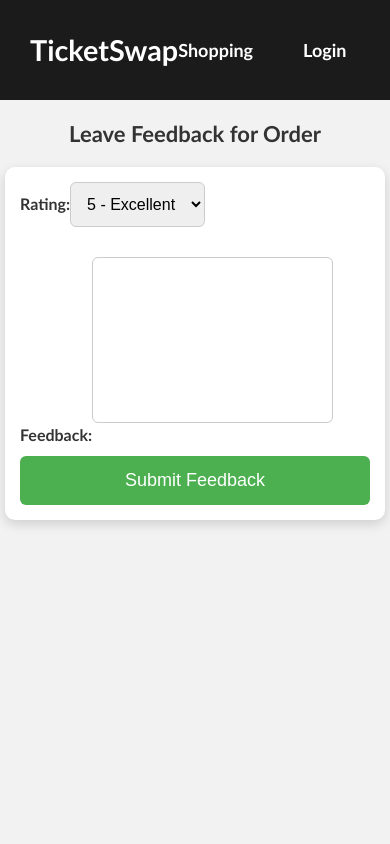
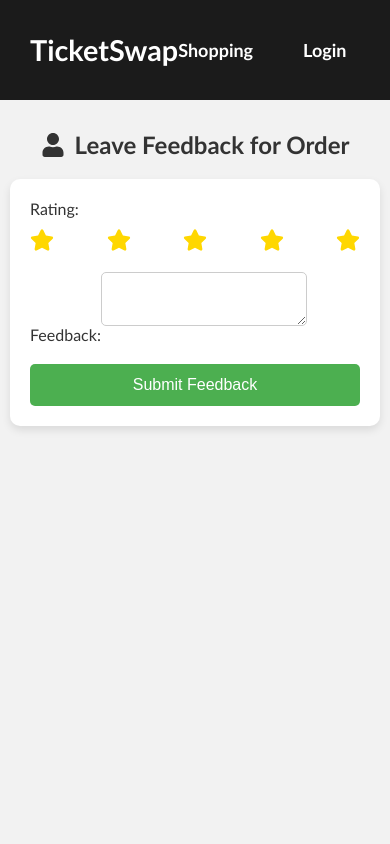
Before and after one commit to sonpv07/Resell_Ticket_FE, a React (Create React App) app: page /Feedback in a window 390 px wide. Shown: the top 844 px of the page. Built offline with nearby package versions, Linux system fonts and the light colour scheme.

Commit message:
fix order

```diff
--- a/package.json
+++ b/package.json
@@ -12,6 +12,7 @@
     "moment": "^2.30.1",
     "react": "^18.3.1",
     "react-dom": "^18.3.1",
+    "react-icons": "^5.3.0",
     "react-router-dom": "^6.26.2",
     "react-scripts": "5.0.1",
     "react-toastify": "^10.0.5",
--- a/src/pages/Feedback/Feedback.jsx
+++ b/src/pages/Feedback/Feedback.jsx
@@ -1,7 +1,10 @@
 import React, { useState } from 'react';
 import { useParams, useNavigate } from 'react-router-dom';
-import { sendFeedback } from '../../services/axios/axios';
+import { FaStar, FaUser } from 'react-icons/fa';
+import FeedbackService from '../../services/feedback.service';
 import './Feedback.scss';
+
+const feedbackService = new FeedbackService('http://14.225.204.144:7070/api/');
 
 const Feedback = () => {
   const { orderId } = useParams();
@@ -9,14 +12,19 @@
   const [rating, setRating] = useState(5);
   const navigate = useNavigate();
 
+  const handleRatingClick = (value) => {
+    setRating(value);
+  };
+
   const handleSubmit = async (e) => {
     e.preventDefault();
     try {
       const feedbackData = {
-        rating: parseInt(rating, 10),
-        feedback,
+        orderId,
+        comment: feedback,
+        stars: rating
       };
-      await sendFeedback(orderId, feedbackData);
+      await feedbackService.sendFeedback(feedbackData);
 
       alert('Feedback sent successfully!');
       navigate('/OrderHistory');
@@ -28,29 +36,32 @@
 
   return (
     <div className="feedback-container">
-      <h1>Leave Feedback for Order {orderId}</h1>
+      <h1><FaUser /> Leave Feedback for Order {orderId}</h1>
       <form onSubmit={handleSubmit} className="feedback-form">
-        <label>
+        <label className="feedback-form__label">
           Rating:
-          <select value={rating} onChange={(e) => setRating(e.target.value)}>
-            <option value={5}>5 - Excellent</option>
-            <option value={4}>4 - Good</option>
-            <option value={3}>3 - Average</option>
-            <option value={2}>2 - Poor</option>
-            <option value={1}>1 - Terrible</option>
-          </select>
+          <div className="rating-stars">
+            {[...Array(5)].map((_, index) => (
+              <FaStar
+                key={index}
+                className={`star ${index < rating ? 'filled' : ''}`}
+                onClick={() => handleRatingClick(index + 1)}
+              />
+            ))}
+          </div>
         </label>
 
-        <label>
+        <label className="feedback-form__label">
           Feedback:
           <textarea
             value={feedback}
             onChange={(e) => setFeedback(e.target.value)}
             required
+            className="feedback-form__textarea"
           />
         </label>
 
-        <button type="submit" className="submit-btn">Submit Feedback</button>
+        <button type="submit" className="feedback-form__submit-btn">Submit Feedback</button>
       </form>
     </div>
   );
--- a/src/pages/Feedback/Feedback.scss
+++ b/src/pages/Feedback/Feedback.scss
@@ -7,89 +7,81 @@
   align-items: center;
 
   h1 {
-    font-size: 28px; // Larger heading for consistency with other pages
+    font-size: 24px;
     color: #333;
     margin-bottom: 20px;
-    font-weight: bold; // Matching other headers
+    display: flex;
+    align-items: center;
+
+    svg {
+      margin-right: 10px;
+    }
   }
 
   .feedback-form {
     width: 100%;
-    max-width: 600px; // Increase width slightly for better alignment
+    max-width: 500px;
     background-color: #fff;
-    padding: 25px;
+    padding: 20px;
     border-radius: 10px;
-    box-shadow: 0 4px 12px rgba(0, 0, 0, 0.15); // Slightly stronger shadow for more emphasis
+    box-shadow: 0 4px 8px rgba(0, 0, 0, 0.1);
     display: flex;
     flex-direction: column;
 
-    label {
-      margin-bottom: 12px; // Consistent spacing
+    &__label {
+      margin-bottom: 20px;
       font-size: 16px;
       color: #333;
-      font-weight: bold; // Consistent with other text labels in the app
     }
 
-    select,
-    textarea {
-      padding: 12px;
-      margin-bottom: 18px;
+    &__textarea {
+      padding: 10px;
+      margin-bottom: 15px;
       border: 1px solid #ccc;
-      border-radius: 6px;
-      font-size: 16px; // Increase font size for consistency with inputs
+      border-radius: 5px;
+      font-size: 14px;
       outline: none;
-      transition: border 0.3s ease, box-shadow 0.3s ease;
+      transition: border 0.3s ease;
 
       &:focus {
-        border-color: #4CAF50; // Consistent primary color
-        box-shadow: 0 0 6px rgba(76, 175, 80, 0.5); // Matching focus effect with other elements
+        border-color: #4CAF50;
       }
     }
 
-    textarea {
-      height: 140px;
-      resize: none;
+    .rating-stars {
+      display: flex;
+      justify-content: space-between;
+      margin-top: 10px;
+
+      .star {
+        font-size: 24px;
+        cursor: pointer;
+        color: #ccc;
+        transition: color 0.3s;
+
+        &.filled {
+          color: #FFD700;
+        }
+
+        &:hover {
+          color: #FFD700;
+        }
+      }
     }
 
-    .submit-btn {
-      padding: 14px 22px;
+    &__submit-btn {
+      padding: 12px 20px;
       background-color: #4CAF50;
       color: #fff;
       border: none;
-      border-radius: 6px;
-      font-size: 18px; // Increase button text size for emphasis
+      border-radius: 5px;
+      font-size: 16px;
       cursor: pointer;
-      transition: background-color 0.3s ease, transform 0.2s ease;
+      transition: background-color 0.3s ease;
 
       &:hover {
         background-color: #45a049;
-        transform: translateY(-2px); // Slight hover lift for interactivity
-      }
-
-      &:active {
-        background-color: #39843b; // Darken on click
-        transform: translateY(0);
       }
     }
   }
 }
-
-@media (max-width: 768px) {
-  .feedback-container {
-    padding: 20px;
-
-    h1 {
-      font-size: 22px;
-    }
-
-    .feedback-form {
-      padding: 15px;
-      max-width: 100%;
-    }
-
-    .submit-btn {
-      padding: 10px 16px;
-      font-size: 16px;
-    }
-  }
-}
--- a/src/pages/OrderHistory/OrderHistory.jsx
+++ b/src/pages/OrderHistory/OrderHistory.jsx
@@ -1,23 +1,25 @@
 import React, { useEffect, useState } from 'react';
 import { Link } from 'react-router-dom';
-import { getCompletedOrders } from '../../services/axios/axios';
+import { getCustomerOrders } from '../../services/axios/axios';
 import './OrderHistory.scss';
 
-const OrderHistory = () => {
+const OrderHistory = ({ customerId }) => {
   const [orders, setOrders] = useState([]);
 
   useEffect(() => {
     const fetchOrders = async () => {
       try {
-        const data = await getCompletedOrders();
+        const data = await getCustomerOrders(customerId);
         setOrders(data);
       } catch (error) {
         console.error('Error fetching orders:', error);
       }
     };
 
+    if (customerId) {
       fetchOrders();
-  }, []);
+    }
+  }, [customerId]);
 
   return (
     <div className="order-history-container">
@@ -35,7 +37,8 @@
           </tr>
         </thead>
         <tbody>
-          {orders.map((order) => (
+          {orders.length > 0 ? (
+            orders.map((order) => (
               <tr key={order.id}>
                 <td>{order.id}</td>
                 <td>{order.showName}</td>
@@ -53,7 +56,12 @@
                   )}
                 </td>
               </tr>
-          ))}
+            ))
+          ) : (
+            <tr>
+              <td className="no-order" colSpan="7">No completed orders found.</td>
+            </tr>
+          )}
         </tbody>
       </table>
     </div>
--- a/src/pages/OrderHistory/OrderHistory.scss
+++ b/src/pages/OrderHistory/OrderHistory.scss
@@ -3,6 +3,7 @@
   h1 {
     text-align: center;
     margin-bottom: 20px;
+    color: white ;
   }
 }
 
@@ -44,4 +45,8 @@
     color: #aaa;
     font-style: italic;
   }
+  .no-order {
+    color: white;
+
+  }
 }
--- a/src/services/axios/axios.jsx
+++ b/src/services/axios/axios.jsx
@@ -1,9 +1,9 @@
 import axios from "axios";
 
 // API LOCAL
-const baseUrl = "http://localhost:5212/api/";
+//const baseUrl = "http://localhost:5212/api/";
 
-// const baseUrl = "http://14.225.204.144:7070/api/";
+ const baseUrl = "http://14.225.204.144:7070/api/";
 
 const config = {
   baseUrl: baseUrl,
@@ -21,25 +21,22 @@
 
 api.interceptors.request.use(handleBefore, null);
 
-export const getCompletedOrders = async () => {
+export const getCustomerOrders = async (customerId) => {
   try {
-    const response = await axios.get(`${baseUrl}/orders?status=success`);
+    const response = await axios.get(`${baseUrl}/Order`, {
+      params: {
+        status: 'success',
+        customerId: customerId,
+      },
+    });
+    console.log('Response from customer orders:', response);
     return response.data;
   } catch (error) {
-    console.error('Error fetching completed orders', error);
+    console.error('Error fetching customer orders:', error.response?.data || error.message);
     throw error;
   }
 };
 
 
-export const sendFeedback = async (orderId, feedbackData) => {
-  try {
-    const response = await axios.post(`${baseUrl}/feedback/${orderId}`, feedbackData);
-    return response.data;
-  } catch (error) {
-    console.error('Error sending feedback', error);
-    throw error;
-  }
-};
 
 export default api;
--- /dev/null
+++ b/src/services/feedback.service.js
@@ -0,0 +1,21 @@
+// import axios from 'axios';
+
+import api from "./axios/axios";
+
+class FeedbackService {
+  constructor(baseUrl) {
+    this.baseUrl = baseUrl;
+  }
+
+  async sendFeedback(feedbackData) {
+    try {
+      const response = await api.post(`${this.baseUrl}/Feedback`, feedbackData);
+      return response.data;
+    } catch (error) {
+      console.error('Error sending feedback', error);
+      throw error;
+    }
+  }
+}
+
+export default FeedbackService;
```
Also changed, not shown: 1 other file (tests, documents, lock files or other folders). Lines whose indentation alone changed are shown as unchanged.
